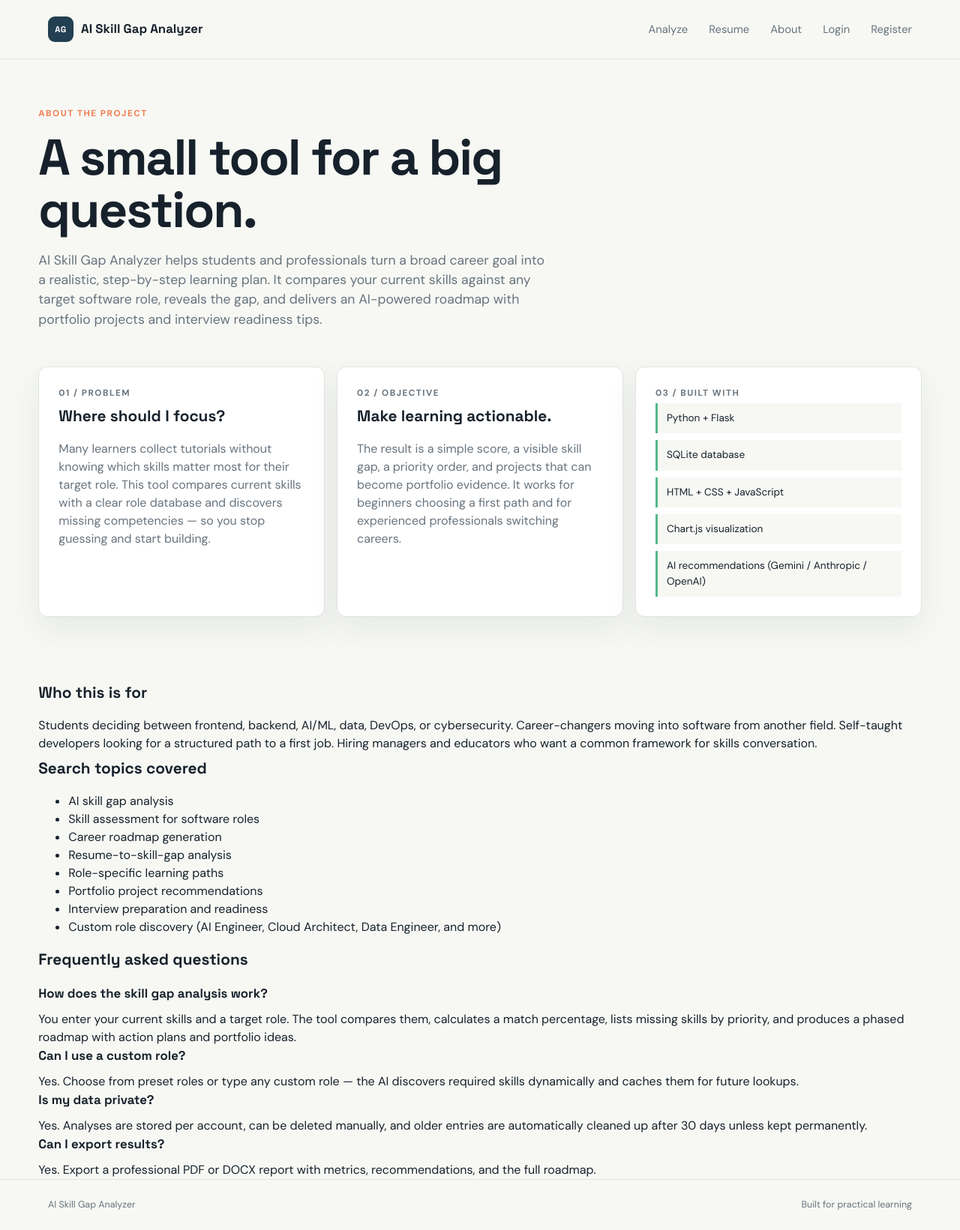
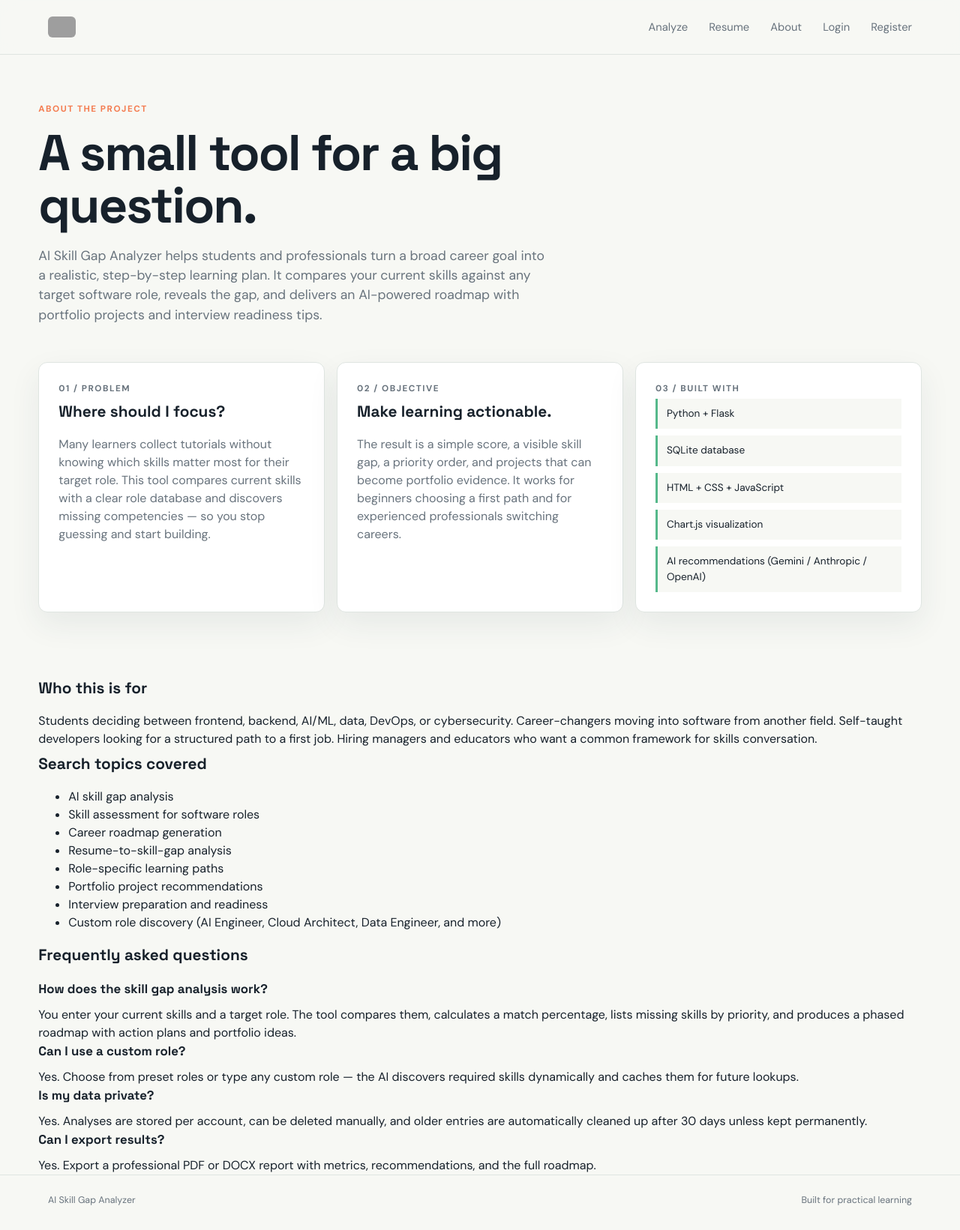
Before and after one commit to shantkumar117/Ai-skill-gap-analyzer, a Flask app: page /about in a window 1280 px wide. Shown: the whole page at 75% size. After the commit the page ends 1608 px from the top, so only its background shows below. Run offline with Flask 3, Linux system fonts and the light colour scheme; some libraries are stand-ins or nearby versions; grey boxes are pictures that could not be loaded.

Commit message:
Replace AG brand text with logo.png in navbar
Co-Authored-By: Claude Code <noreply@anthropic.com>

```diff
--- a/templates/base.html
+++ b/templates/base.html
@@ -4,6 +4,9 @@
   <meta charset="utf-8">
   <meta name="viewport" content="width=device-width, initial-scale=1">
   <meta name="theme-color" content="#234052">
+  <meta name="apple-mobile-web-app-capable" content="yes">
+  <meta name="apple-mobile-web-app-status-bar-style" content="black-translucent">
+  <meta name="apple-mobile-web-app-title" content="AI Skill Gap Analyzer">
   <title>{% block title %}AI Skill Gap Analyzer — Skill Assessment & Career Roadmap{% endblock %}</title>
   <meta name="description" content="Compare your skills against any software role. AI Skill Gap Analyzer delivers a personalized learning roadmap, gap analysis, portfolio projects, and interview readiness — free and private.">
   <link rel="canonical" href="{{ request.url_root.replace('http://', 'https://').rstrip('/') }}{{ request.path }}">
@@ -11,11 +14,14 @@
   <meta property="og:title" content="AI Skill Gap Analyzer — Skill Assessment & Career Roadmap">
   <meta property="og:description" content="Compare your skills to a target role. Get a personalized learning plan, portfolio ideas, and AI-powered recommendations.">
   <meta property="og:url" content="{{ request.url_root.replace('http://', 'https://').rstrip('/') }}{{ request.path }}">
-  <meta property="og:image" content="{{ url_for('static', filename='img/favicon.svg', _external=True) }}">
+  <meta property="og:image" content="{{ url_for('static', filename='img/logo.png', _external=True) }}">
   <meta name="twitter:card" content="summary">
   <meta name="twitter:title" content="AI Skill Gap Analyzer">
   <meta name="twitter:description" content="Compare your skills to any software role — free AI-powered gap analysis and roadmap.">
-  <link rel="icon" type="image/svg+xml" href="{{ url_for('static', filename='img/favicon.svg') }}">
+  <link rel="icon" type="image/png" href="{{ url_for('static', filename='img/logo.png') }}">
+  <link rel="apple-touch-icon" href="{{ url_for('static', filename='img/logo.png') }}">
+  <link rel="shortcut icon" href="{{ url_for('static', filename='img/logo.png') }}">
+  <link rel="manifest" href="{{ url_for('static', filename='manifest.json') }}">
   <link rel="preconnect" href="https://fonts.googleapis.com">
   <link rel="preconnect" href="https://fonts.gstatic.com" crossorigin>
   <link href="https://fonts.googleapis.com/css2?family=DM+Sans:wght@400;500;600;700&family=Space+Grotesk:wght@500;600;700&display=swap" rel="stylesheet">
@@ -23,7 +29,7 @@
 </head>
 <body>
   <nav class="navbar">
-    <a class="brand" href="{{ url_for('index') }}"><span class="brand-mark">AG</span> AI Skill Gap Analyzer</a>
+    <a class="brand" href="{{ url_for('index') }}"><img src="{{ url_for('static', filename='img/logo.png') }}" alt="AI Skill Gap Analyzer" style="height:28px;width:auto;vertical-align:middle;border-radius:6px;"></a>
     <div class="nav-links">
       <a href="{{ url_for('analyze') }}">Analyze</a>
       <a href="{{ url_for('resume_analysis') }}">Resume</a>
```
